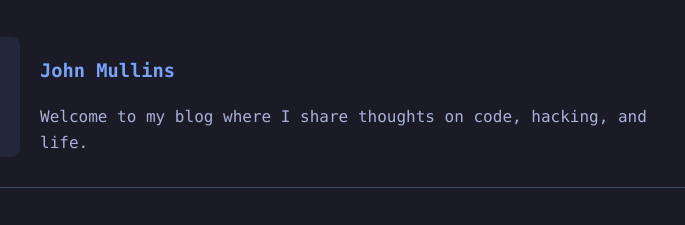
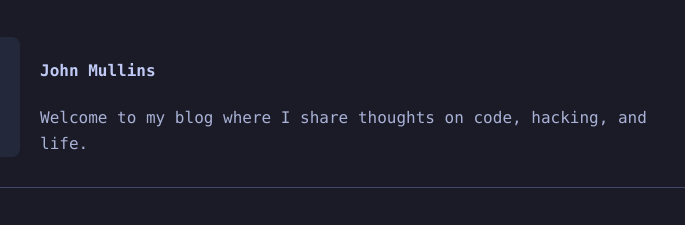
Before and after one commit to jrmullins/pho, a plain HTML site: page about.html in a window 1280 px wide. Shown: the part 179-404 px from the top of the page, 340-1025 px from the left. Drawn offline with Linux system fonts and the light colour scheme.

Commit message:
Deploy blog Wed Jul 23 23:47:55 EDT 2025

```diff
--- a/about.html
+++ b/about.html
@@ -107,7 +107,7 @@
             📸
         </div>
         <div class="about-text">
-            <h3>John Mullins</h1>
+            <h4>John Mullins</h1>
             <p>Welcome to my blog where I share thoughts on code, hacking, and life.</p>
         </div>
     </div>
```
